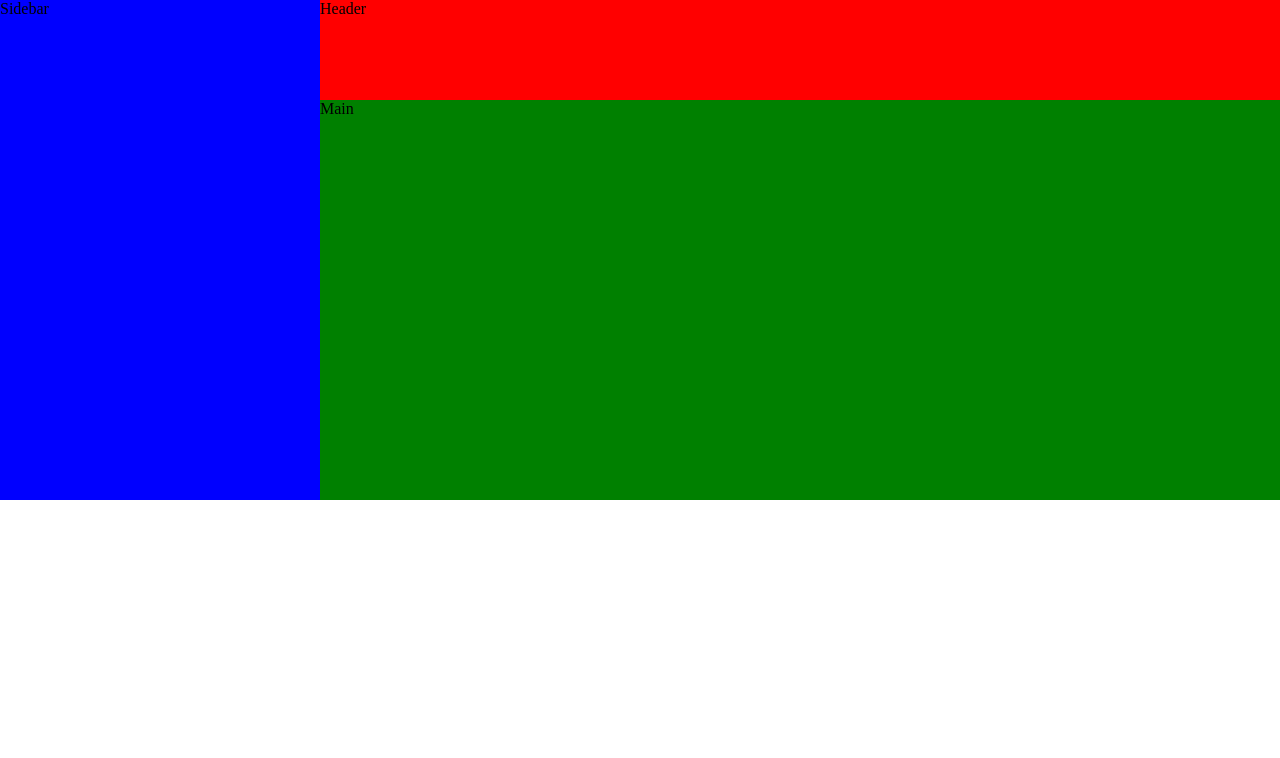
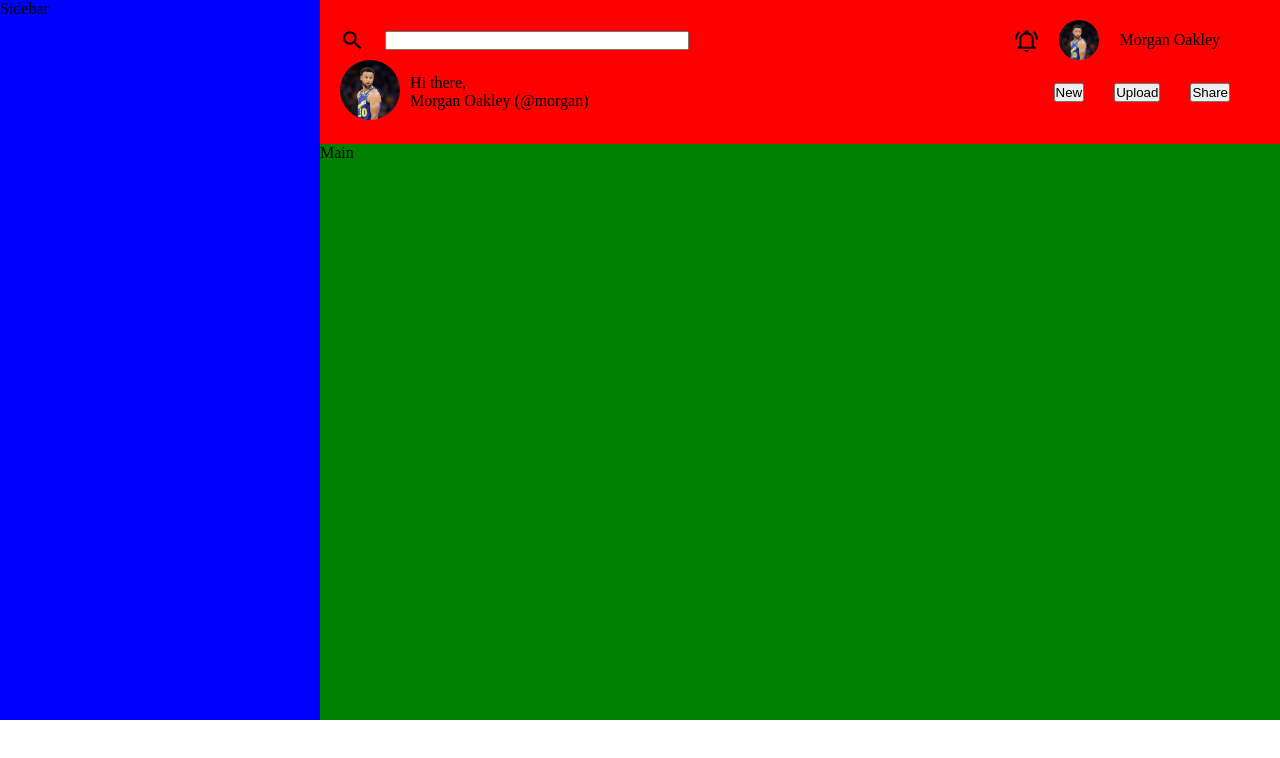
Before and after one commit to AltayHodo/odin-admin-dashboard, a plain HTML site: page index.html in a window 1280 px wide. Drawn offline with Linux system fonts and the light colour scheme.

Commit message:
Add basic header layout

```diff
--- a/index.html
+++ b/index.html
@@ -1,16 +1,45 @@
 <!DOCTYPE html>
 <html lang="en">
+
 <head>
   <meta charset="UTF-8">
   <meta name="viewport" content="width=device-width, initial-scale=1.0">
   <title>Admin Dashboard</title>
   <link rel="stylesheet" href="style.css">
 </head>
+
 <body>
   <div class="container">
-    <div class="header">Header</div>
+    <div class="header">
+      <div class="header-top">
+        <div class="header-top-left">
+          <img class="icon" src="images/magnify.svg" alt="search-icon">
+          <input type="text" class="search-bar">
+        </div>
+        <div class="header-top-right">
+          <img class="icon" src="images/bell-ring-outline.svg" alt="bell-ring-icon">
+          <img class="pfp-small" src="images/profile-pic.webp" alt="profile-picture">
+          <span class="name">Morgan Oakley</span>
+        </div>
+      </div>
+      <div class="header-bottom">
+        <div>
+          <img class="pfp-large" src="images/profile-pic.webp" alt="profile-picture">
+        </div>
+        <div class="title">
+          <p class="title-top">Hi there,</p>
+          <p class="title-bottom">Morgan Oakley (@morgan)</p>
+        </div>
+        <div class="buttons">
+          <button>New</button>
+          <button>Upload</button>
+          <button>Share</button>
+        </div>
+      </div>
+    </div>
     <div class="sidebar">Sidebar</div>
     <div class="main">Main</div>
   </div>
 </body>
+
 </html>
--- a/style.css
+++ b/style.css
@@ -13,8 +13,49 @@
   grid-row: 1/2;
   grid-column: 2/4;
   background-color: red;
-  height: 100px;
+  padding: 20px;
 }
+
+.header-top{
+  display: flex;
+  align-items: center;
+  justify-content: space-between;
+}
+
+.header-top-left, .header-top-right{
+  display: flex;
+  align-items: center;
+  gap: 20px;
+}
+
+.header-top-right{
+  margin-right: 40px;
+}
+
+.search-bar{
+  width: 300px;
+}
+
+.pfp-large{
+  width: 60px;
+  height: 60px;
+  border-radius: 30px;
+}
+
+.header-bottom{
+  display: grid;
+  grid-template-columns: 70px 2fr 1.5fr;
+  align-items: center;
+}
+
+.buttons{
+  justify-self: end;
+  display: flex;
+  gap: 30px;
+  margin-right: 30px;
+}
+
+
 
 .sidebar{
   grid-column: 1/2;
@@ -27,3 +68,15 @@
   grid-column: 2/3;
   grid-row: 2/3;
 }
+
+.icon{
+  width: 25px;
+  height: 25px;
+}
+
+.pfp-small{
+  width: 40px;
+  height: 40px;
+  border-radius: 20px;
+  object-fit: cover;
+}
```
Also changed, not shown: images/bell-ring-outline.svg (added), images/magnify.svg (added), images/profile-pic.webp (added).
